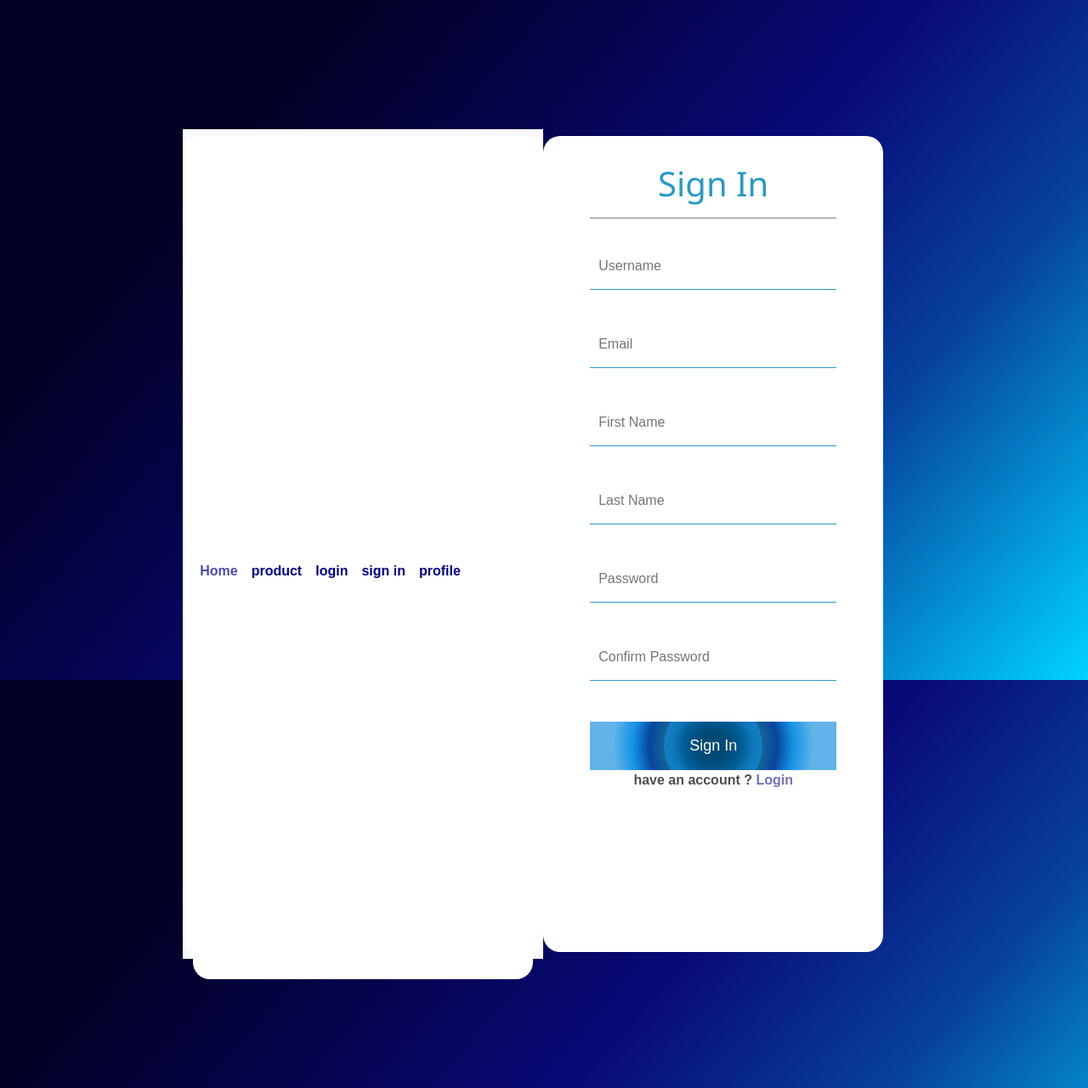
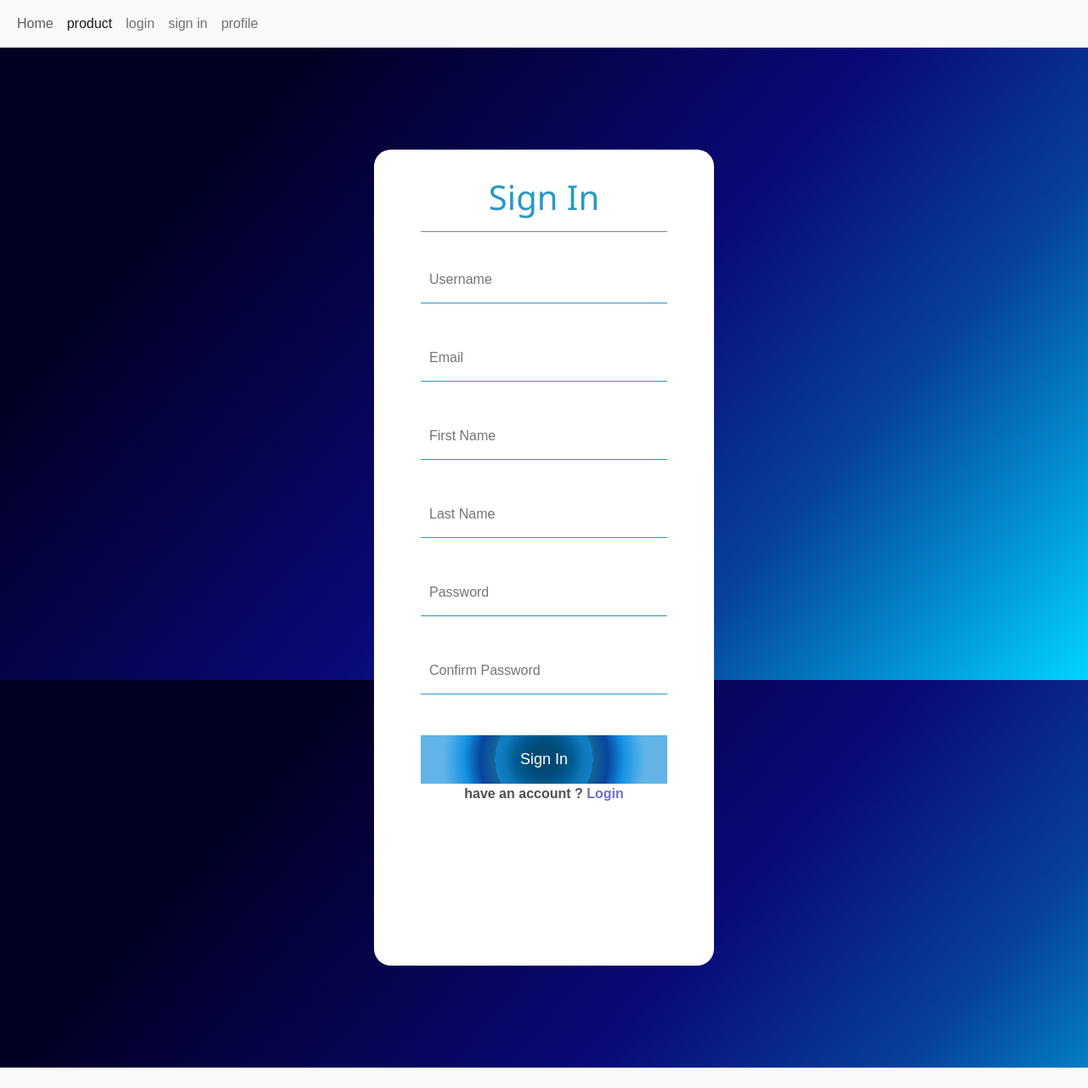
Before and after one commit to moradi2558/watch_web, a Django app: template first_web/accounts/templates/accounts/register.html in a window 1280 px wide. Shown: the whole page at 85% size. After the commit the page ends 1256 px from the top, so only its background shows below. Run offline with Django 3.2, Linux system fonts and the light colour scheme; the template is opened without the code that fills it, so the values that code supplies are empty.

Commit message:
login and signin updated

```diff
--- a/first_web/accounts/static/login.css
+++ b/first_web/accounts/static/login.css
@@ -1,7 +1,8 @@
 body {
     background: rgb(2, 0, 36);
     background: linear-gradient(131deg, rgba(2, 0, 36, 1) 21%, rgba(6, 5, 85, 1) 41%, rgba(9, 9, 121, 1) 55%, rgba(7, 65, 158, 1) 74%, rgba(0, 212, 255, 1) 100%);
-    background-repeat: no-repeat;
+    background-repeat: no-repeat !important;
+    background-attachment: fixed !important;
     font-family: sans-serif;
 
 }
--- a/first_web/accounts/static/signin.css
+++ b/first_web/accounts/static/signin.css
@@ -1,22 +1,11 @@
 body {
-    width: 98%;
-    height: 160vh;
+    /* width: 100%; */
     background-repeat: no-repeat !important;
     background-attachment: fixed !important;
     background: rgb(2, 0, 36);
     background: linear-gradient(131deg, rgba(2, 0, 36, 1) 21%, rgba(6, 5, 85, 1) 41%, rgba(9, 9, 121, 1) 55%, rgba(7, 65, 158, 1) 74%, rgba(0, 212, 255, 1) 100%);
     font-family: sans-serif;
-    display: flex;
-    justify-content: center;
-    align-items: center;
 }
-.login-link {
-    text-decoration: none;
-    margin-top: 2rem;
-}
-
-
-
 
 input[type=text],
 input[type=password],
@@ -28,13 +17,13 @@ input[type=email] {
     padding: 20px 0px 15px 10px;
 }
 
-a {
+.login-link {
     text-decoration: none;
     font-weight: 900 !important;
     color: darkblue !important;
 }
 
-div {
+.contain {
     background-color: rgb(255, 255, 255);
     text-align: center;
     width: 25rem;
@@ -57,7 +46,7 @@ input[type=submit] {
     margin-top: 2rem;
 }
 
-span {
+ span {
     color: rgb(0, 89, 255);
 }
 
--- a/first_web/accounts/templates/accounts/register.html
+++ b/first_web/accounts/templates/accounts/register.html
@@ -1,11 +1,20 @@
 {% extends 'main.html' %}
 {% block title %}register{% endblock %}
-{% block body %}
+{% block body%}
 {% load static %}
-<link rel= "stylesheet" href = "{% static 'signin.css' %}">
-  <body>
-    <div>
-      <h1 style="border-bottom: 1px solid gray; padding-bottom: 1rem; width: 18.125rem;font-family: 'Segoe UI', Tahoma, Geneva, Verdana, sans-serif;color: rgb(40, 153, 198); ">
+<link rel="stylesheet" href="{% static 'signin.css' %}" />
+<body>
+  <div style="display: flex;justify-content: center;align-items: center;height: 150vh;">
+    <div class="contain">
+      <h1
+        style="
+          border-bottom: 1px solid gray;
+          padding-bottom: 1rem;
+          width: 18.125rem;
+          font-family: 'Segoe UI', Tahoma, Geneva, Verdana, sans-serif;
+          color: rgb(40, 153, 198);
+        "
+      >
         Sign In
       </h1>
       <form action="" method="post">
@@ -22,7 +31,11 @@
         />
         <input type="submit" value="Sign In" />
       </form>
-      <p>have an account ? <a class="login-link" href="{% url 'accounts:login' %}">Login</a></p>
+      <p>
+        have an account ?
+        <a class="login-link" href="{% url 'accounts:login' %}">Login</a>
+      </p>
     </div>
-  </body>
+  </div>
+</body>
 {% endblock %}
```
